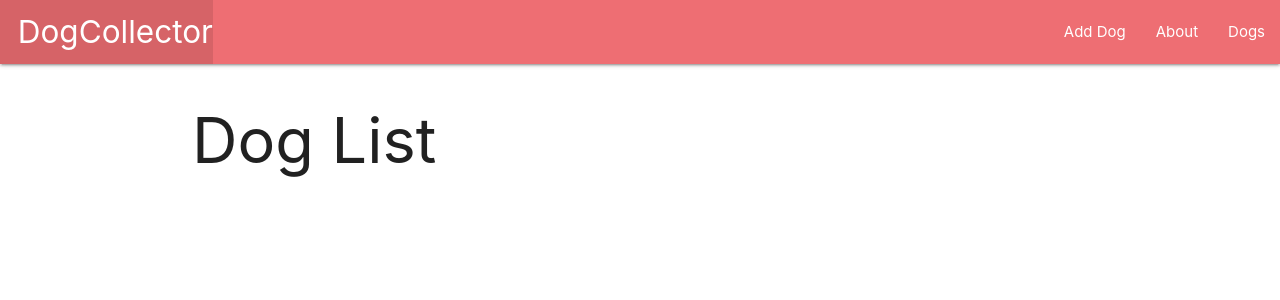
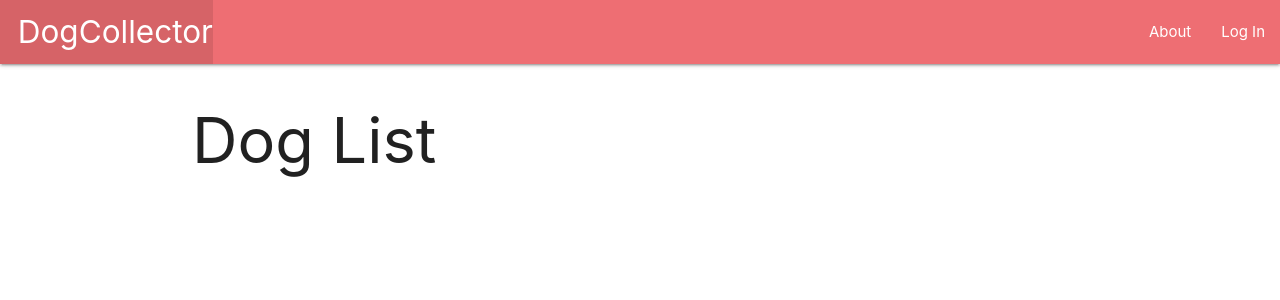
Before and after one commit to nataliesmyth/dog-collector, a Django app: page /dogs/ in a window 1280 px wide. Shown: the top 300 px of the page. Run offline with Django 3.2, Linux system fonts and the light colour scheme; data that the repository does not hold is empty.

Commit message:
dynamic nav bar

```diff
--- a/main_app/templates/base.html
+++ b/main_app/templates/base.html
@@ -23,9 +23,16 @@
           <li><a href="{% url 'home' %}" class="left brand-logo">&nbsp;&nbsp;DogCollector</a></li>
         </ul>
         <ul class="right">
-          <li><a href="{% url 'add_dog' %}">Add Dog</a></li>
-          <li><a href="{% url 'about' %}">About</a></li>
-          <li><a href="{% url 'index' %}">Dogs</a></li>
+          <ul class="right">
+            <li><a href="{% url 'about' %}">About</a></li>
+            {% if user.is_authenticated %}
+              <li><a href="{% url 'new_cat' %}">Add a Cat</a></li>
+              <li><a href="{% url 'index' %}">View All My Cats</a></li>
+              <li><a href="{% url 'logout' %}">Log Out</a></li>
+            {% else %}
+              <li><a href="{% url 'login' %}">Log In</a></li>
+            {% endif %}
+          </ul>
         </ul>
       </div>
     </nav>
```
